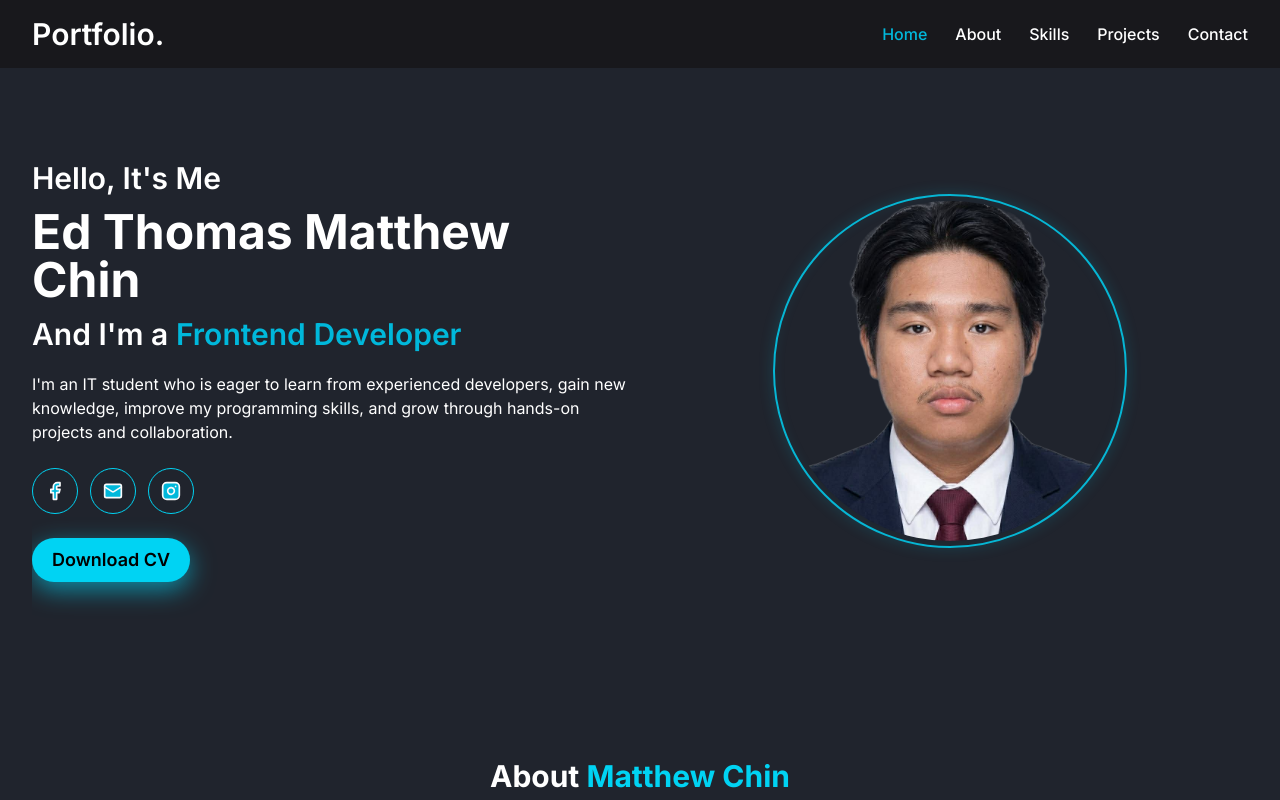
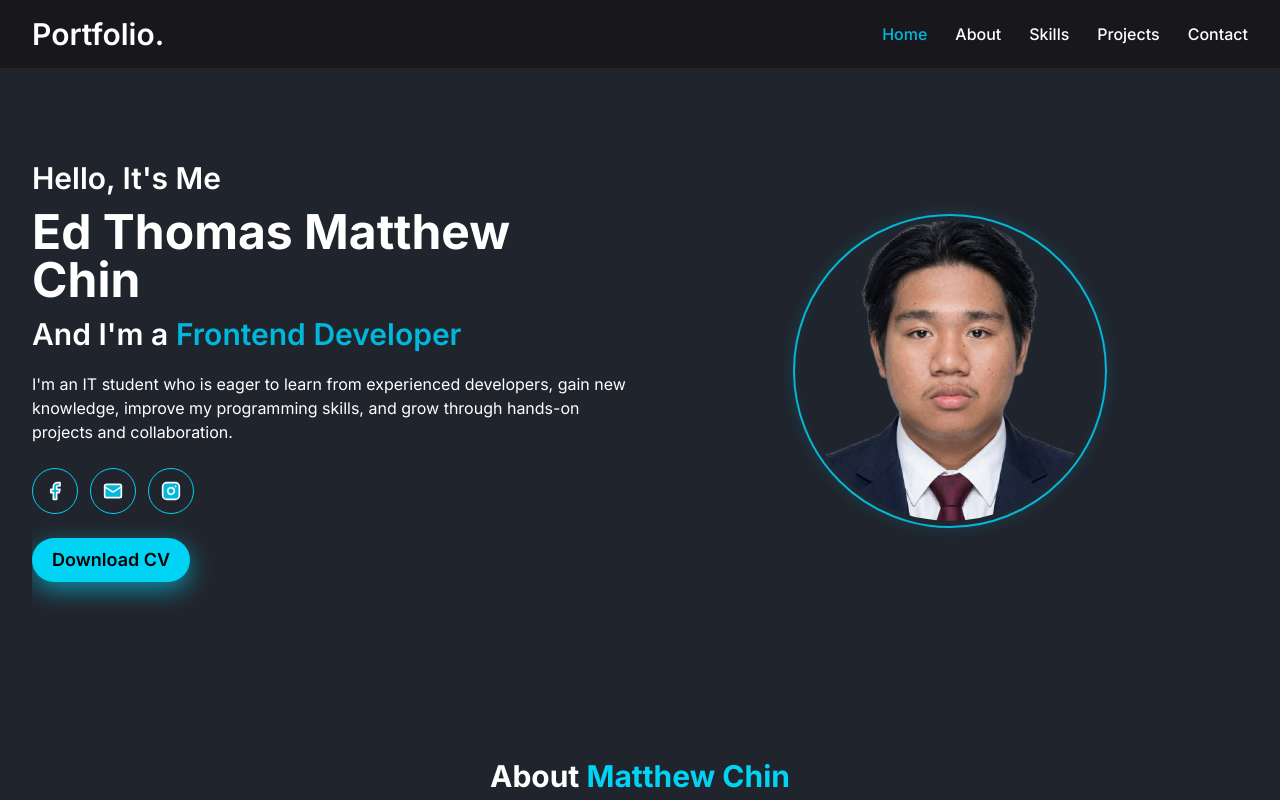
Before and after one commit to matthew17n/Portfolio, a React (Vite) app: page /#home in a window 1280 px wide. Shown: the top 800 px of the page. Built offline with nearby package versions, Linux system fonts and the light colour scheme.

Commit message:
Fix overflow and maintain image proportions in CSS
Added styles to prevent overflow and maintain proportions for various elements, including images and profile photos.

```diff
--- a/src/index.css
+++ b/src/index.css
@@ -417,3 +417,80 @@ a {
         transform: none;
     }
 }
+
+
+/* Fix oversized and overflowing portfolio elements */
+html,
+body,
+#root {
+    width: 100%;
+    max-width: 100%;
+    min-width: 0;
+}
+
+body {
+    margin: 0;
+    overflow-x: hidden;
+}
+
+#root {
+    overflow-x: clip;
+}
+
+main,
+section {
+    width: 100%;
+    min-width: 0;
+    max-width: 100%;
+}
+
+img {
+    max-width: 100%;
+    height: auto;
+}
+
+/* Prevent technology logos from stretching */
+.tech-stack img,
+.techStack img,
+.tech-stack-icons img,
+.techStackIcons img {
+    display: block;
+    width: 48px;
+    height: 48px;
+    max-width: 48px;
+    max-height: 48px;
+    object-fit: contain;
+    flex-shrink: 0;
+}
+
+/* Keep profile images proportional */
+.photo-frame {
+    width: fit-content;
+    max-width: 100%;
+}
+
+.photo-frame .hero-photo {
+    width: clamp(180px, 24vw, 300px);
+    height: clamp(180px, 24vw, 300px);
+    max-width: 100%;
+    aspect-ratio: 1;
+    object-fit: cover;
+    border-radius: 50%;
+}
+
+@media (max-width: 768px) {
+    .photo-frame .hero-photo {
+        width: min(240px, 68vw);
+        height: min(240px, 68vw);
+    }
+
+    .tech-stack img,
+    .techStack img,
+    .tech-stack-icons img,
+    .techStackIcons img {
+        width: 36px;
+        height: 36px;
+        max-width: 36px;
+        max-height: 36px;
+    }
+}
```
